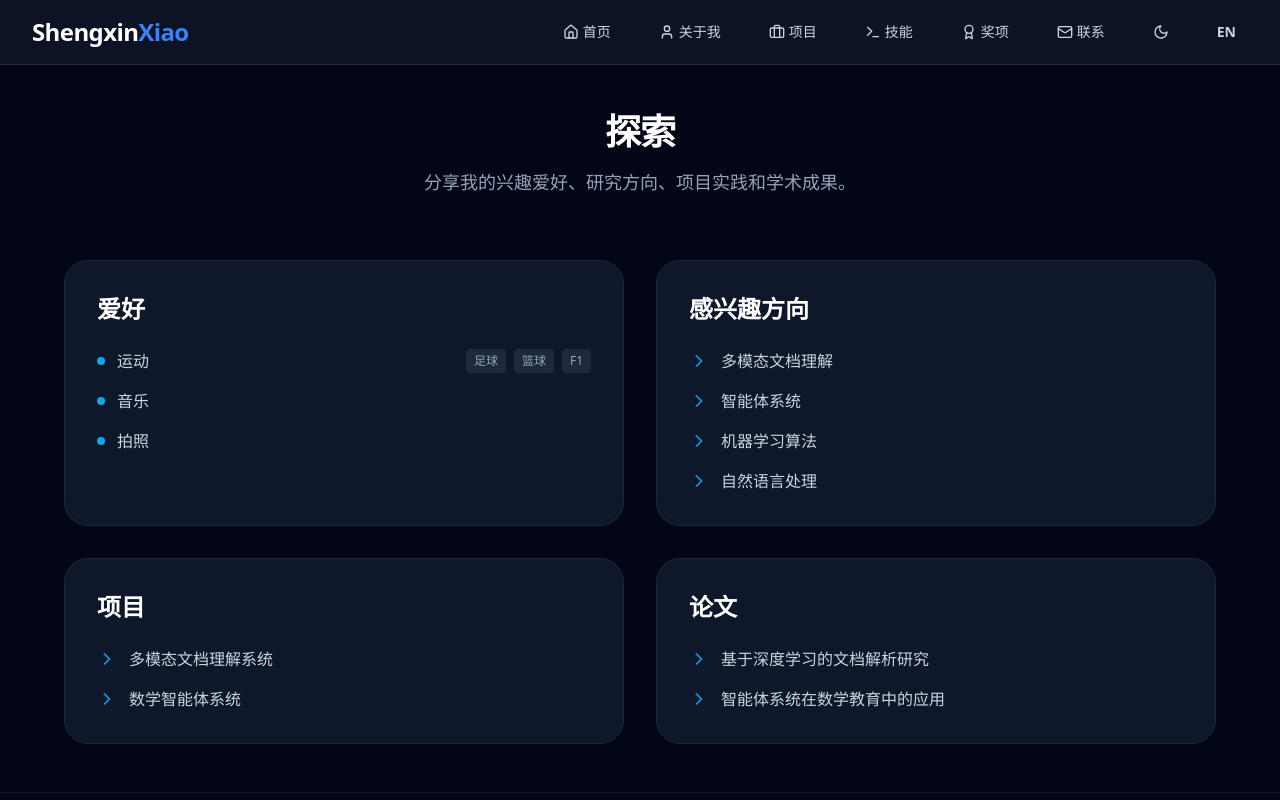
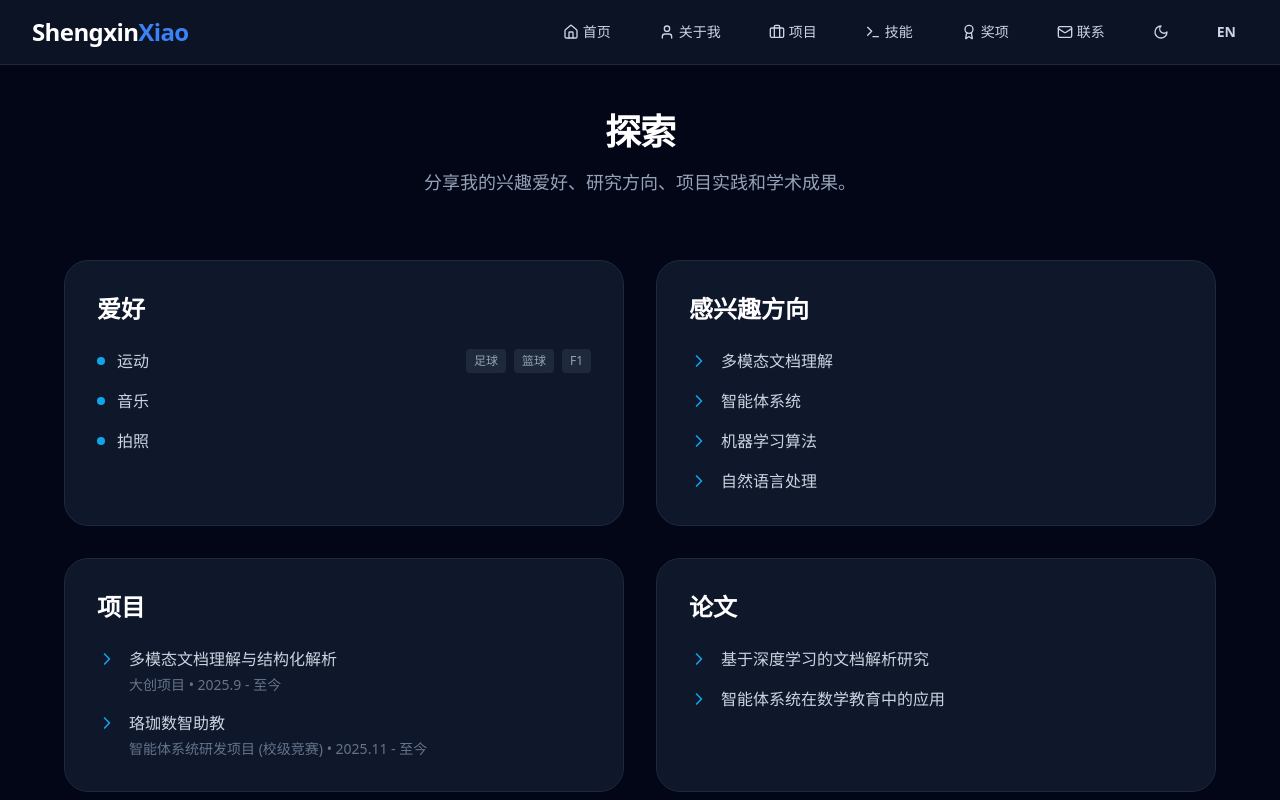
Before and after one commit to Leionel/Leionel.github.io, a React (Vite) app: page /#/exploration in a window 1280 px wide. Shown: the top 800 px of the page. Built offline with nearby package versions, Linux system fonts and the light colour scheme.

Commit message:
feat: update exploration page with projects and use personal photo

```diff
--- a/src/App.tsx
+++ b/src/App.tsx
@@ -2,6 +2,7 @@ import { HashRouter as Router, Routes, Route } from 'react-router-dom';
 import Layout from './components/Layout';
 import Home from './pages/Home';
 import About from './pages/About';
+import Projects from './pages/Projects';
 import Exploration from './pages/Exploration';
 import Awards from './pages/Awards';
 import Skills from './pages/Skills';
@@ -16,7 +17,8 @@ const App = () => {
           <Routes>
             <Route path="/" element={<Home />} />
             <Route path="/about" element={<About />} />
-            <Route path="/exploration" element={<Exploration />} />
+            <Route path="/projects" element={<Projects />} />
+        <Route path="/exploration" element={<Exploration />} />
             <Route path="/awards" element={<Awards />} />
             <Route path="/skills" element={<Skills />} />
             <Route path="/contact" element={<Contact />} />
--- a/src/pages/Exploration.tsx
+++ b/src/pages/Exploration.tsx
@@ -1,5 +1,6 @@
 import { ChevronRight } from 'lucide-react';
 import { useLanguage } from '../contexts/language';
+import projectsData from '../data/projects.json';
 
 const Exploration = () => {
   const { isZh } = useLanguage();
@@ -65,14 +66,17 @@ const Exploration = () => {
         <div className="p-8 rounded-3xl bg-slate-900 border border-slate-800 hover:border-primary-500/50 transition-colors">
           <h2 className="text-2xl font-bold text-white mb-6">{isZh ? '项目' : 'Projects'}</h2>
           <div className="space-y-4">
-            <div className="flex items-start gap-3">
-              <ChevronRight className="w-5 h-5 text-primary-500 flex-shrink-0 mt-0.5" />
-              <span className="text-slate-300">多模态文档理解系统</span>
-            </div>
-            <div className="flex items-start gap-3">
-              <ChevronRight className="w-5 h-5 text-primary-500 flex-shrink-0 mt-0.5" />
-              <span className="text-slate-300">数学智能体系统</span>
-            </div>
+            {projectsData.map((project) => (
+              <div key={project.id} className="flex items-start gap-3">
+                <ChevronRight className="w-5 h-5 text-primary-500 flex-shrink-0 mt-0.5" />
+                <div>
+                  <span className="text-slate-300 font-medium">{isZh ? project.nameZh : project.name}</span>
+                  <div className="text-slate-500 text-sm mt-1">
+                    {isZh ? project.typeZh : project.type} • {isZh ? project.periodZh : project.period}
+                  </div>
+                </div>
+              </div>
+            ))}
           </div>
         </div>
 
--- a/src/pages/Home.tsx
+++ b/src/pages/Home.tsx
@@ -56,7 +56,7 @@ const Home = () => {
             <div className="absolute inset-0 bg-gradient-to-br from-primary-500/20 to-secondary-500/20 pointer-events-none group-hover:from-primary-500/40 group-hover:to-secondary-500/40 transition-colors"></div>
             <div className="w-full h-full bg-slate-900 rounded-2xl flex flex-col items-center justify-center p-8 text-center space-y-4">
               <div className="w-24 h-24 md:w-32 md:h-32 rounded-full overflow-hidden border-4 border-primary-500/30">
-                <img src="https://picsum.photos/seed/personal-photo/200/200.jpg" alt="Personal Photo" className="w-full h-full object-cover" />
+                <img src="./我的照片.jpg" alt="Personal Photo" className="w-full h-full object-cover" />
               </div>
               <div>
                 <h3 className="text-xl font-bold text-white">{personalData.name}</h3>
```
